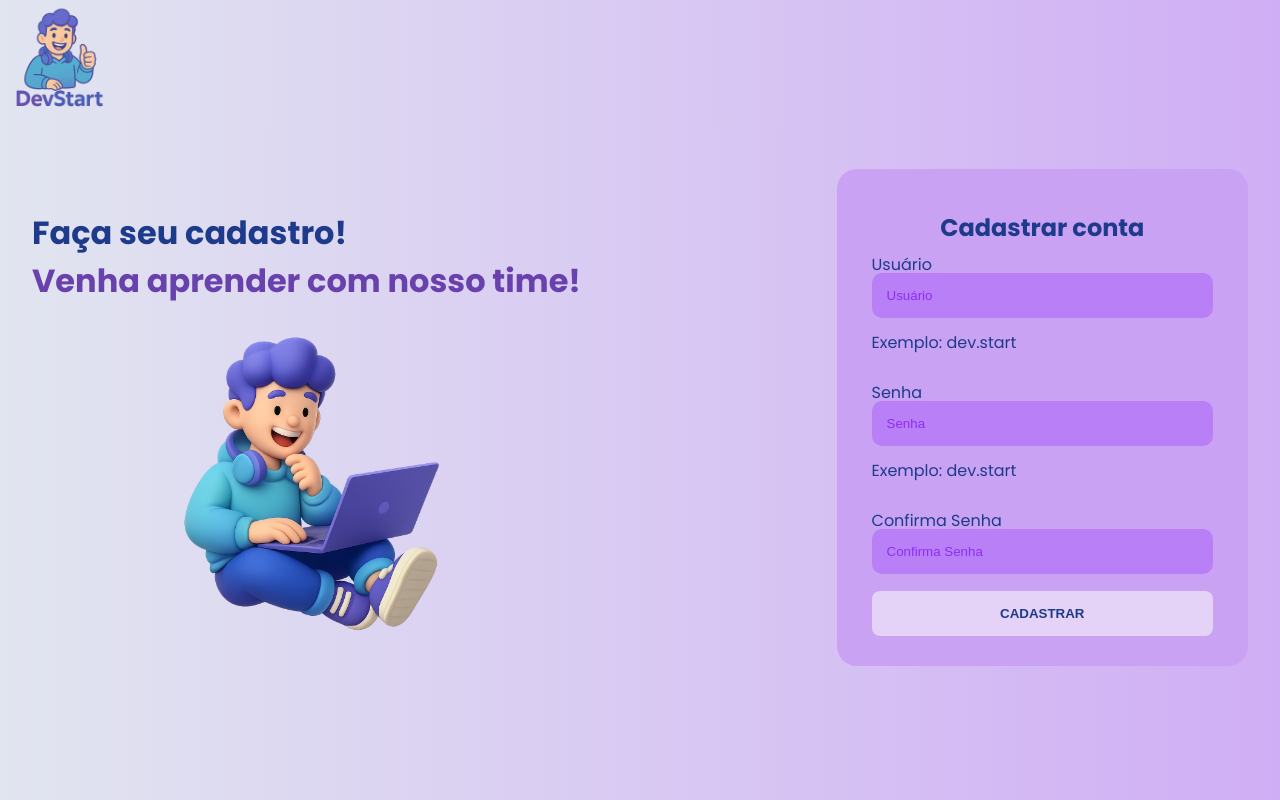
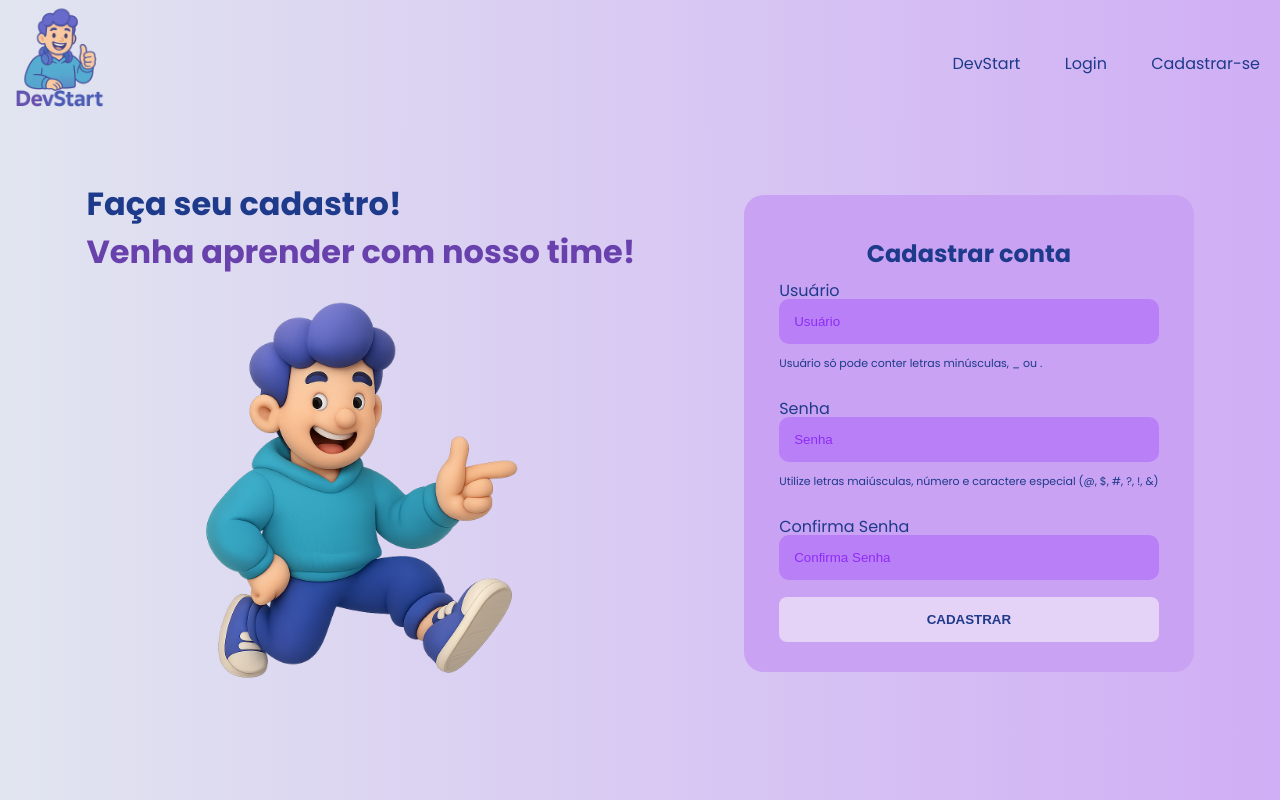
Before and after one commit to caiocrv/educacaoDigital, a Flask app: page /register in a window 1280 px wide. Run offline with Flask 3, Linux system fonts and the light colour scheme.

Commit message:
atualizando

```diff
--- a/plataformaEducacaoDigital/static/register.css
+++ b/plataformaEducacaoDigital/static/register.css
@@ -21,16 +21,16 @@ header{
     padding: 0;
     width: 100%;
 }
+
 main{
     padding: 2rem;
 }
-
 
 .main-Cadastro{
     display: flex;
     justify-content: center;
     align-items: center;
-    justify-content: space-between;
+    justify-content: space-around;
 }
 
 .left-cad{
@@ -94,3 +94,18 @@ button{
 span{
     color:#6941ad ;
 }
+
+li{
+    display: inline-block;
+    margin: 20px;
+}
+
+a{
+    text-decoration: none;
+    color: #1e3a8a;
+}
+
+a:hover{
+    color: whitesmoke;
+    transition: 0.3s;
+}
--- a/plataformaEducacaoDigital/static/style.css
+++ b/plataformaEducacaoDigital/static/style.css
@@ -45,7 +45,7 @@ main{
     padding: 2rem;
     display: flex;
     flex-direction: row;
-    justify-content: space-between;
+    justify-content: space-around;
     margin-top: 50px;
 }
 
--- a/plataformaEducacaoDigital/templates/landingPage.html
+++ b/plataformaEducacaoDigital/templates/landingPage.html
@@ -28,7 +28,7 @@
     </aside>
 
     <article>
-      <img src="{{ url_for('static', filename='img/icon-landingPage.png') }}" alt="personagem do site" width="400" height="400">
+      <img src="{{ url_for('static', filename='img/img-landingPage.png') }}" alt="personagem do site" width="400" height="400">
     </article>
   </main>
 </body>
--- a/plataformaEducacaoDigital/templates/register.html
+++ b/plataformaEducacaoDigital/templates/register.html
@@ -13,12 +13,17 @@
                 <img src="{{ url_for('static', filename='img/logo.png') }}" class="image-login" alt="logo" width="120" height="120">
             </a>
         </div>
+        <ul>
+            <li><a href="/landingPage">DevStart</a></li>
+            <li><a href="/login">Login</a></li>
+            <li><a href="/register">Cadastrar-se</a></li>
+        </ul>
     </header>
     <main>
         <div class="main-Cadastro">
             <div class="left-cad">
                 <h1>Faça seu cadastro! <br><span> Venha aprender com nosso time!</span></h1>
-                <img src="{{ url_for('static', filename='img/icon-landingPage.png') }}" alt="personagem do site" width="310" height="310">
+                <img src="{{ url_for('static', filename='img/img-register.png') }}" alt="personagem do site" width="400" height="400">
             </div>
             <div class="right-cad">
                 <div class="card-cadastro">
@@ -27,12 +32,12 @@
                     <form action="/register" method="post" onsubmit="return validarSenha(event)">
                         <label for="username">Usuário</label>
                         <input type="text" id="username" name="username" placeholder="Usuário" required>
-                        <p id="usuario">Exemplo: dev.start</p>
+                        <p style="font-size: 11px;">Usuário só pode conter letras minúsculas, _ ou .</p>
                         <br>
 
                         <label for="password">Senha</label>
                         <input type="password" id="password" name="password" placeholder="Senha" required>
-                        <p id="senha">Exemplo: dev.start</p>
+                        <p style="font-size: 11px;">Utilize letras maiúsculas, número e caractere especial (@, $, #, ?, !, &)</p>
                         <br>
 
                         <label for="confirmPassword">Confirma Senha</label>
```
Also changed, not shown: plataformaEducacaoDigital/static/home.css (+40 -18 lines), plataformaEducacaoDigital/static/login.css (+18 -3 lines), plataformaEducacaoDigital/templates/home.html (+7 -0 lines), plataformaEducacaoDigital/templates/login.html (+6 -1 lines), plataformaEducacaoDigital/static/img/img-landingPage.png (renamed from plataformaEducacaoDigital/static/img/icon-landingPage.png), plataformaEducacaoDigital/static/img/img-login.png (added), plataformaEducacaoDigital/static/img/img-register.png (added).
